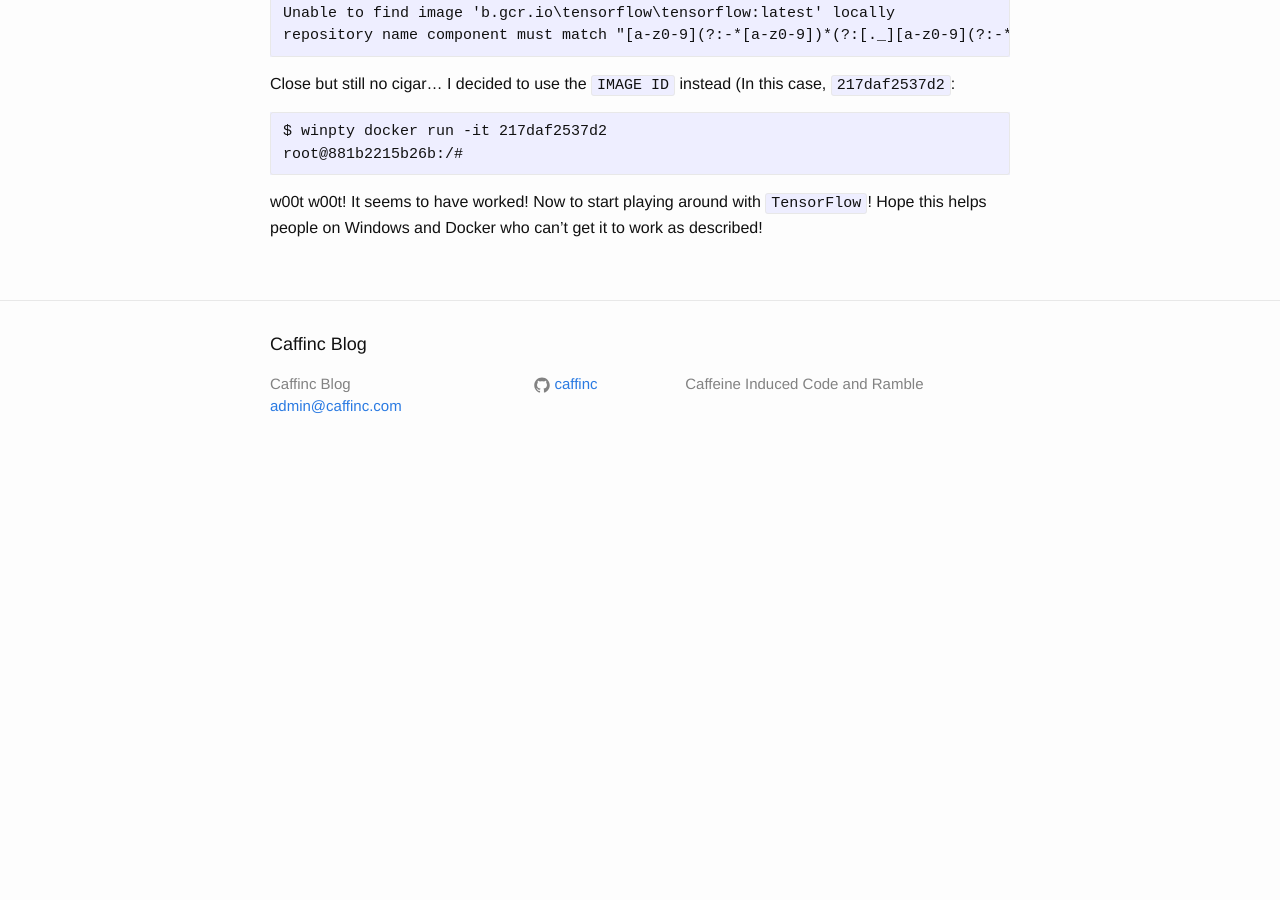
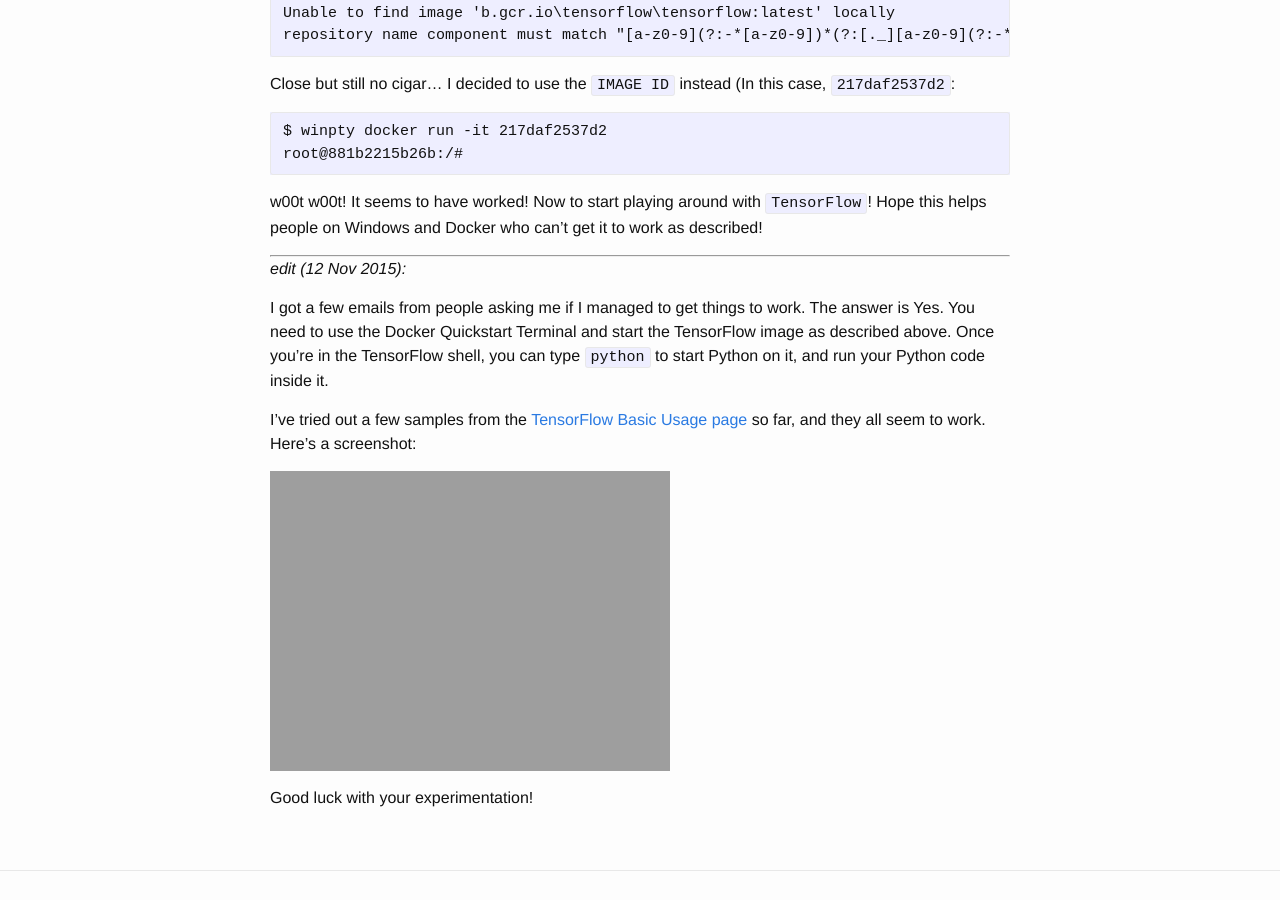
Before and after one commit to caffinc/caffinc.github.io, a Jekyll site: the page built from _posts/2015-11-10-tensorflow-windows.md, in a window 1280 px wide and 900 px high, scrolled down 1959 px. Built offline with Jekyll 4.4.1, drawn with Linux system fonts in a browser that asks for light colours; comment, search, counter and statistics services are not loaded; before the commit the page ends 2437 px from its top, so only the background shows below that.

Commit message:
Updating TensorFlow post

```diff
--- a/_posts/2015-11-10-tensorflow-windows.md
+++ b/_posts/2015-11-10-tensorflow-windows.md
@@ -70,3 +70,14 @@ Close but still no cigar... I decided to use the `IMAGE ID` instead (In this cas
     root@881b2215b26b:/#
 
 w00t w00t! It seems to have worked! Now to start playing around with `TensorFlow`! Hope this helps people on Windows and Docker who can't get it to work as described!
+
+---
+*edit (12 Nov 2015):*
+
+I got a few emails from people asking me if I managed to get things to work. The answer is Yes. You need to use the Docker Quickstart Terminal and start the TensorFlow image as described above. Once you're in the TensorFlow shell, you can type `python` to start Python on it, and run your Python code inside it.
+
+I've tried out a few samples from the [TensorFlow Basic Usage page](http://tensorflow.org/get_started/basic_usage.md) so far, and they all seem to work. Here's a screenshot:
+
+![Docker running TensorFlow](http://caffinc.com/wp-content/uploads/2015/11/docker-tensorflow.png)
+
+Good luck with your experimentation!
```
